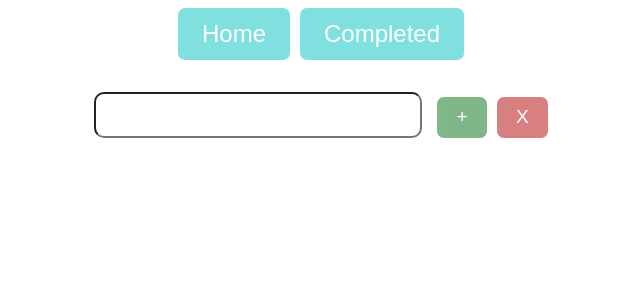
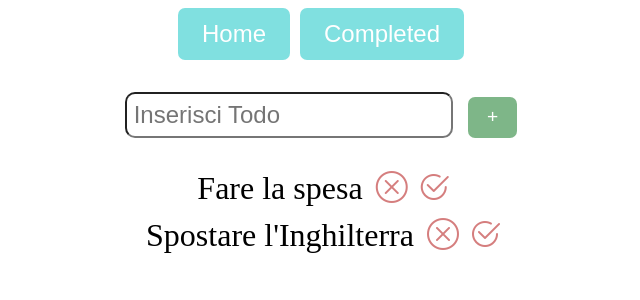
Before and after one commit to VSalzano/fs0223, an Angular app in the folder m3/s2/g5/progettoG5/: page / in a window 1280 px wide. Shown: the top 300 px of the page, without its empty margins (314-954 px from the left). Built offline with nearby package versions, Linux system fonts and the light colour scheme; data requests are answered from the project's data file.

Commit message:
post fatta

```diff
--- a/m3/s2/g5/progettoG5/db.json
+++ b/m3/s2/g5/progettoG5/db.json
@@ -1,3 +1,14 @@
 {
-  "todo" : []
+  "todo": [
+    {
+      "completed": false,
+      "body": "Fare la spesa",
+      "id": 1
+    },
+    {
+      "completed": false,
+      "body": "Spostare l'Inghilterra",
+      "id": 2
+    }
+  ]
 }
--- a/m3/s2/g5/progettoG5/src/app/Components/form/form.component.html
+++ b/m3/s2/g5/progettoG5/src/app/Components/form/form.component.html
@@ -1,5 +1,9 @@
 <form>
-  <input type="text" />
-  <button id="add-btn">+</button>
-  <button id="cancel-btn">X</button>
+  <input
+    [(ngModel)]="todo.body"
+    type="text"
+    placeholder="Inserisci Todo"
+    name="todo-body"
+  />
+  <button id="add-btn" (click)="create()">+</button>
 </form>
--- a/m3/s2/g5/progettoG5/src/app/Components/form/form.component.ts
+++ b/m3/s2/g5/progettoG5/src/app/Components/form/form.component.ts
@@ -1,4 +1,6 @@
 import { Component } from '@angular/core';
+import { Todo } from 'src/app/Models/todo';
+import { TodosService } from 'src/app/todos.service';
 
 @Component({
   selector: 'app-form',
@@ -7,4 +9,12 @@ import { Component } from '@angular/core';
 })
 export class FormComponent {
 
+  todo:Todo = new Todo('', false);
+
+  constructor(private todosSvc: TodosService){}
+
+  create(){
+    this.todosSvc.addTodo(this.todo)
+    .then(res => console.log(res));
+  }
 }
--- a/m3/s2/g5/progettoG5/src/app/Models/todo.ts
+++ b/m3/s2/g5/progettoG5/src/app/Models/todo.ts
@@ -5,7 +5,7 @@ export class Todo implements ITodo {
   body:string;
   completed:boolean = false;
 
-  constructor(id:number, body:string, completed:boolean) {
+  constructor(body:string, completed:boolean, id?:number) {
     this.id = id;
     this.body = body;
     this.completed = completed;
--- a/m3/s2/g5/progettoG5/src/app/Pages/home/home.component.html
+++ b/m3/s2/g5/progettoG5/src/app/Pages/home/home.component.html
@@ -1 +1,14 @@
 <app-form> </app-form>
+<div>
+  <ul>
+    <li *ngFor="let todo of todos">
+      {{ todo.body }}
+      <button id="cancel-btn" (click)="delete(todo.id)">
+        <i class="bi bi-x-circle"></i>
+      </button>
+      <button id="cancel-btn">
+        <i class="bi bi-check2-circle"></i>
+      </button>
+    </li>
+  </ul>
+</div>
--- a/m3/s2/g5/progettoG5/src/app/Pages/home/home.component.scss
+++ b/m3/s2/g5/progettoG5/src/app/Pages/home/home.component.scss
@@ -0,0 +1,28 @@
+ul {
+  list-style-type: none;
+  font-size: 2em;
+  text-align: center;
+  padding-left: 0;
+}
+
+li {
+  margin-top: 10px;
+}
+
+button {
+  font-size: 1em;
+  background: none;
+  border: none;
+  padding: 0;
+  margin: 0 5px;
+  opacity: 0.5;
+  transition: 200ms;
+  color: rgb(172, 0, 0);
+}
+
+button:hover {
+  transform: scale(1.2);
+  opacity: 1;
+  cursor: pointer;
+  transition: 400ms;
+}
--- a/m3/s2/g5/progettoG5/src/app/Pages/home/home.component.ts
+++ b/m3/s2/g5/progettoG5/src/app/Pages/home/home.component.ts
@@ -1,5 +1,6 @@
 import { Component, OnInit } from '@angular/core';
 import { ITodo } from 'src/app/Models/itodo';
+import { Todo } from 'src/app/Models/todo';
 import { TodosService } from 'src/app/todos.service';
 
 @Component({
@@ -18,17 +19,21 @@ export class HomeComponent implements OnInit {
     this.getTodos();
   }
 
-    delete(id?:number) {
-      this.todosSvc.deleteTodo(id)
-      .then(res => {
-        this.getTodos();
-      })
-    }
-
   getTodos() {
     this.todosSvc.getTodos().then(res => {
       this.todos = res;
       this.loading = false;
     })
   }
+
+  delete(id?:number){
+
+    this.todosSvc.deleteTodo(id)
+    .then(res => {
+
+      this.getTodos();
+
+    })
+  }
+
 }
--- a/m3/s2/g5/progettoG5/src/app/app.module.ts
+++ b/m3/s2/g5/progettoG5/src/app/app.module.ts
@@ -7,6 +7,7 @@ import { HeaderComponent } from './Components/header/header.component';
 import { HomeComponent } from './Pages/home/home.component';
 import { CompletedComponent } from './Pages/completed/completed.component';
 import { FormComponent } from './Components/form/form.component';
+import { FormsModule } from '@angular/forms';
 
 @NgModule({
   declarations: [
@@ -18,7 +19,8 @@ import { FormComponent } from './Components/form/form.component';
   ],
   imports: [
     BrowserModule,
-    AppRoutingModule
+    AppRoutingModule,
+    FormsModule
   ],
   providers: [],
   bootstrap: [AppComponent]
--- a/m3/s2/g5/progettoG5/src/index.html
+++ b/m3/s2/g5/progettoG5/src/index.html
@@ -1,11 +1,15 @@
-<!doctype html>
+<!DOCTYPE html>
 <html lang="en">
   <head>
-  <meta charset="utf-8">
+    <meta charset="utf-8" />
     <title>ProgettoG5</title>
-  <base href="/">
-  <meta name="viewport" content="width=device-width, initial-scale=1">
-  <link rel="icon" type="image/x-icon" href="favicon.ico">
+    <base href="/" />
+    <meta name="viewport" content="width=device-width, initial-scale=1" />
+    <link rel="icon" type="image/x-icon" href="favicon.ico" />
+    <link
+      rel="stylesheet"
+      href="https://cdn.jsdelivr.net/npm/bootstrap-icons@1.10.5/font/bootstrap-icons.css"
+    />
   </head>
   <body>
     <app-root></app-root>
```
Lines whose indentation alone changed are shown as unchanged.
